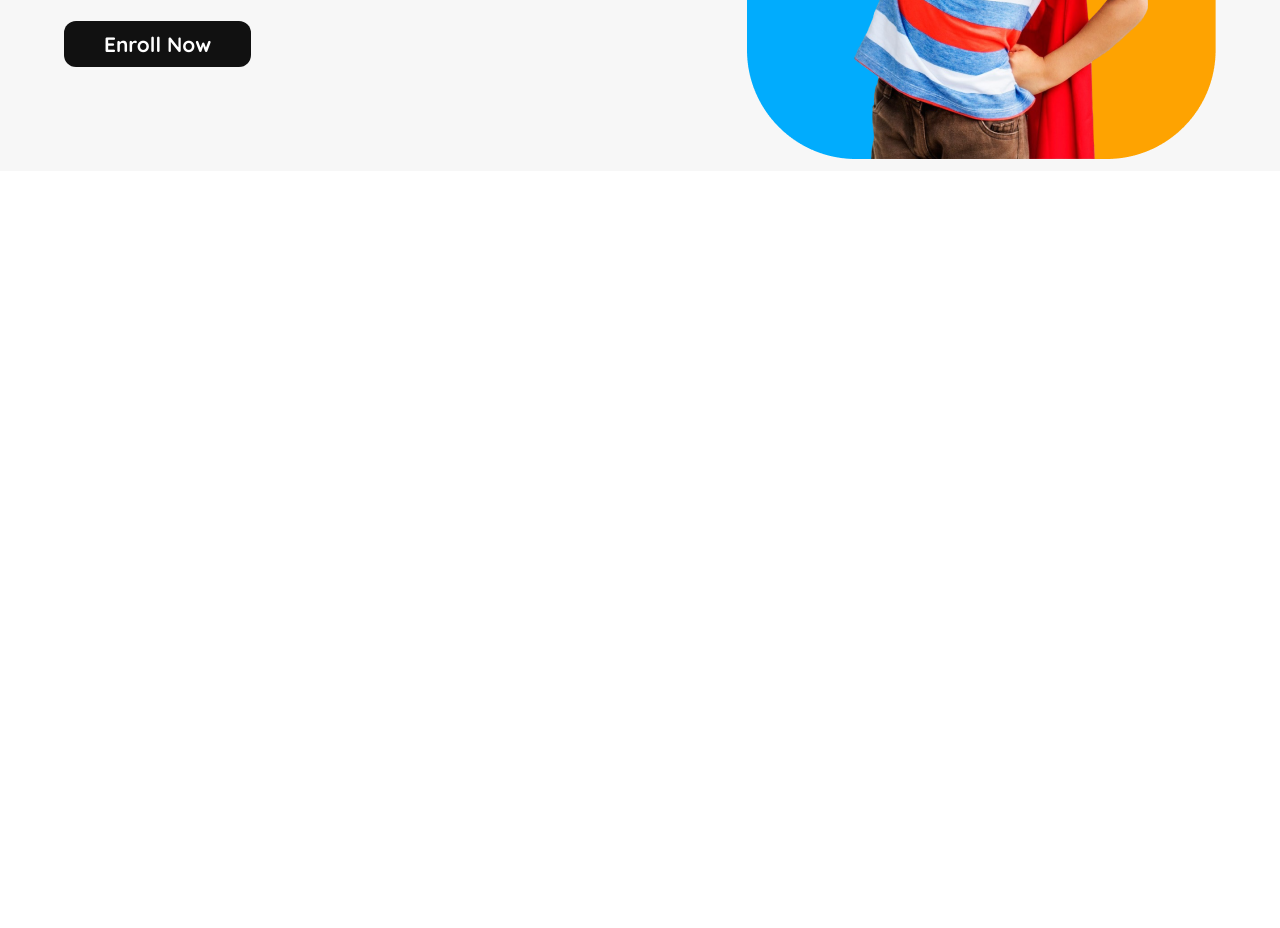
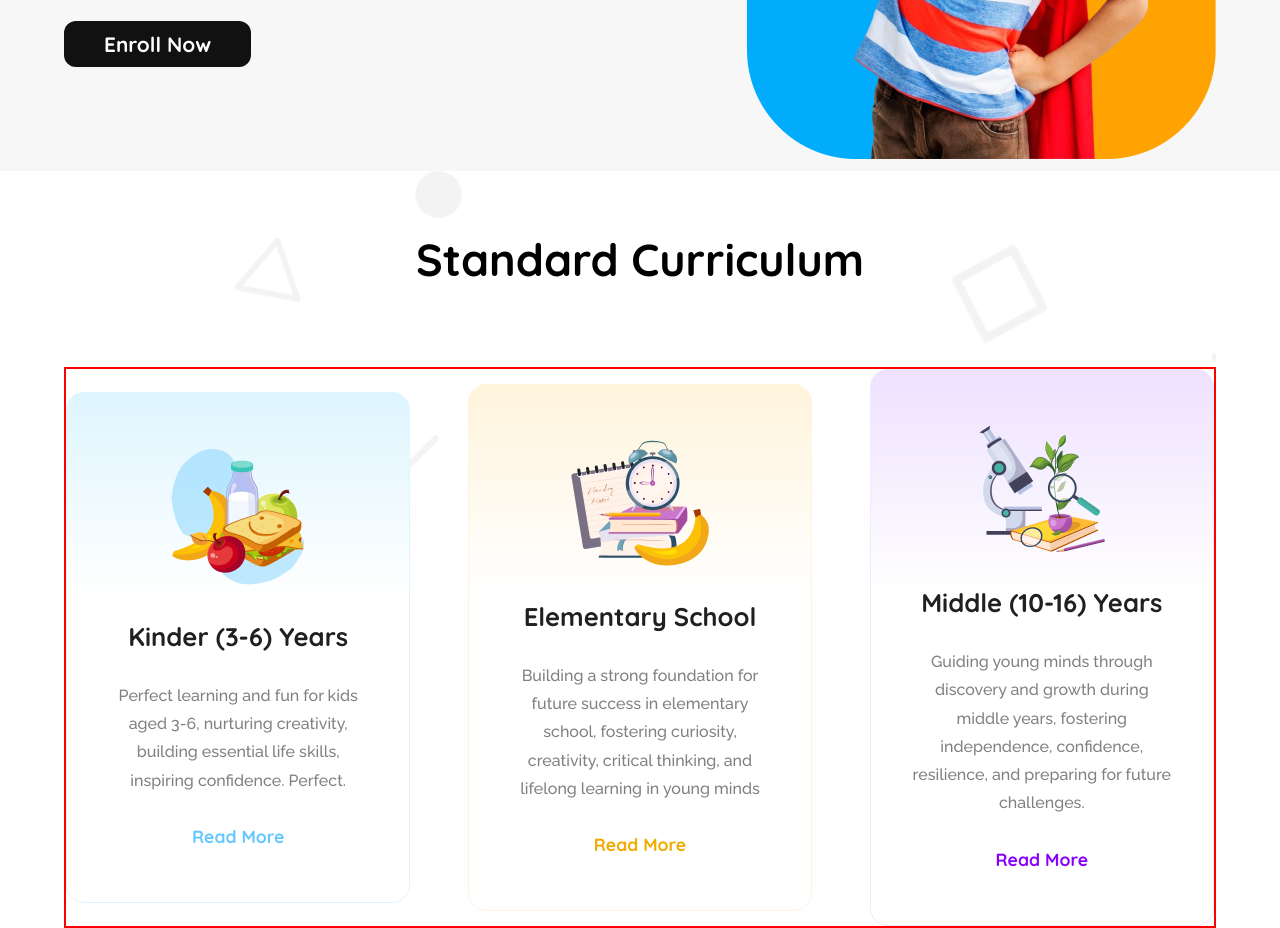
Before and after one commit to AbdulAzizChyMustakim/assignment-02-11, a plain HTML site: page index.html in a window 1280 px wide. Shown: the part 526-1454 px from the top of the page. Before the commit the page ends 800 px from the top, so only its background shows below. Drawn offline with Linux system fonts and the light colour scheme.

Commit message:
half done

```diff
--- a/index.html
+++ b/index.html
@@ -39,7 +39,38 @@
         </section>
     </header>
     <main>
+        <!-- curriculum part start -->
+        <section class="cur-container">
+            <h1>Standard Curriculum</h1>
+            <div class="cur-cards-container">
+                <div class="cur-card-one">
+                    <div class="card-one-img"><img src="assets/kinder.png" alt="">
+                    </div>
+                    <h2>Kinder (3-6) Years</h2>
+                    <p class="paragraph">Perfect learning and fun for kids aged 3-6, nurturing creativity, building essential life skills, inspiring confidence. Perfect.</p>
+                    <p class="card-btn1">Read More</p>
+                </div>
+                <div class="cur-card-two">
+                    <div class="card-two-img"><img src="assets/elementary.png" alt="">
+                    </div>
+                    <h2>Elementary School</h2>
+                    <p class="paragraph">Building a strong foundation for future success in elementary school, fostering curiosity, creativity, critical thinking, and lifelong learning in young minds</p>
+                    <p class="card-btn2">Read More</p>
+                </div>
+                <div class="cur-card-three">
+                    <div class="card-three-img"><img src="assets/middle.png" alt="">
+                    </div>
+                    <h2>Middle (10-16) Years</h2>
+                    <p class="paragraph">Guiding young minds through discovery and growth during middle years, fostering independence, confidence, resilience, and preparing for future challenges.</p>
+                    <p class="card-btn3">Read More</p>
+                </div>
+            </div>
+        </section>
 
+
+
+
+        <!-- curriculum part end -->
 
 
     </main>
--- a/styles.css
+++ b/styles.css
@@ -133,15 +133,143 @@ header{
     width: 100%;
 }
 
+/* curriculum */
+.cur-container{
+    width: 90%;
+    margin: auto;
+    background-image: url("assets/bg.png");
+    background-repeat: no-repeat;
+    background-size: cover;
+    background-position: center;
+    padding-top: 3.75rem;
 
+}
+.cur-container h1{
+    text-align: center;
+    font-family: "Quicksand", serif;
+    font-size: 2.8rem;
+    font-weight: 700;
+    margin-bottom: 80px;
+}
+.cur-card-one{
+    width: 30%;
+    background: linear-gradient(180.00deg, rgb(222, 245, 255),rgba(255, 255, 255, 0) 40%),rgb(255, 255, 255);
+    border: 0.94px solid rgb(222, 245, 255);
+    padding: 55px 40px;
+    border-radius: 18px;
+}
+.cur-card-one h2{
+    font-family: "Quicksand", serif;
+    font-size: 1.6rem;
+    font-weight: 700;
+    color: #202020;
+    text-align: center;
+    margin-bottom: 30px;
+}
+.paragraph{
+    font-family: "Raleway", serif;
+    font-size: 1rem;
+    font-weight: 500;
+    line-height: 28.3px;
+    color: #808080;
+    margin-bottom: 30px;
+    height: 100%;
+    text-align: center;
+}
+.card-btn1{
+    text-align: center;
+    font-family: "Quicksand", serif;
+    font-size: 1.1rem;
+    font-weight: 700;
+    color: #64C8FF;
+    cursor: pointer;
 
+}
+.card-one-img{
+    text-align: center;
+    margin-bottom: 30px;
+}
+.card-one-img img{
+    width: fit-content;
+    justify-content: center;
+    align-items: center;
+}
 
+.cur-card-two{
+    width: 30%;
+    background: linear-gradient(180.00deg, rgb(255, 244, 220),rgba(255, 255, 255, 0) 40%),rgb(255, 255, 255);
+    border: 0.94px solid rgb(255, 244, 220);
+    padding: 55px 40px;
+    border-radius: 18px;
+}
+.card-two-img{
+    text-align: center;
+    margin-bottom: 30px;
+}
 
+.cur-card-two h2{
+    font-family: "Quicksand", serif;
+    font-size: 1.6rem;
+    font-weight: 700;
+    color: #202020;
+    text-align: center;
+    margin-bottom: 30px;
+}
+.card-two-img img{
+    width: fit-content;
+    justify-content: center;
+    align-items: center;
+}
+.card-btn2{
+    text-align: center;
+    font-family: "Quicksand", serif;
+    font-size: 1.1rem;
+    font-weight: 700;
+    color: #F0AA00;
+    cursor: pointer;
 
+}
+.cur-card-three{
+    width: 30%;
+    background: linear-gradient(180.00deg, rgb(238, 225, 255),rgba(255, 255, 255, 0) 40%),rgb(255, 255, 255);
+    border: 0.94px solid rgb(242, 232, 255);
+    padding: 55px 40px;
 
+    border-radius: 18px;
+}
+.card-three-img{
+    text-align: center;
+    margin-bottom: 30px;
+}
+.cur-card-three h2{
+    font-family: "Quicksand", serif;
+    font-size: 1.6rem;
+    font-weight: 700;
+    color: #202020;
+    text-align: center;
+    margin-bottom: 30px;
+}
+.card-three-img img{
+    width: fit-content;
+    justify-content: center;
+    align-items: center;
+}
+.card-btn3{
+    text-align: center;
+    font-family: "Quicksand", serif;
+    font-size: 1.1rem;
+    font-weight: 700;
+    color: #8700FF;
+    cursor: pointer;
 
+}
 
-
+.cur-cards-container{
+    display: flex;
+    justify-content: space-between;
+    align-items: center;
+    border: 2px solid red;
+}
 
 /* Responsive */
 @media screen and (max-width: 576px) {
```
